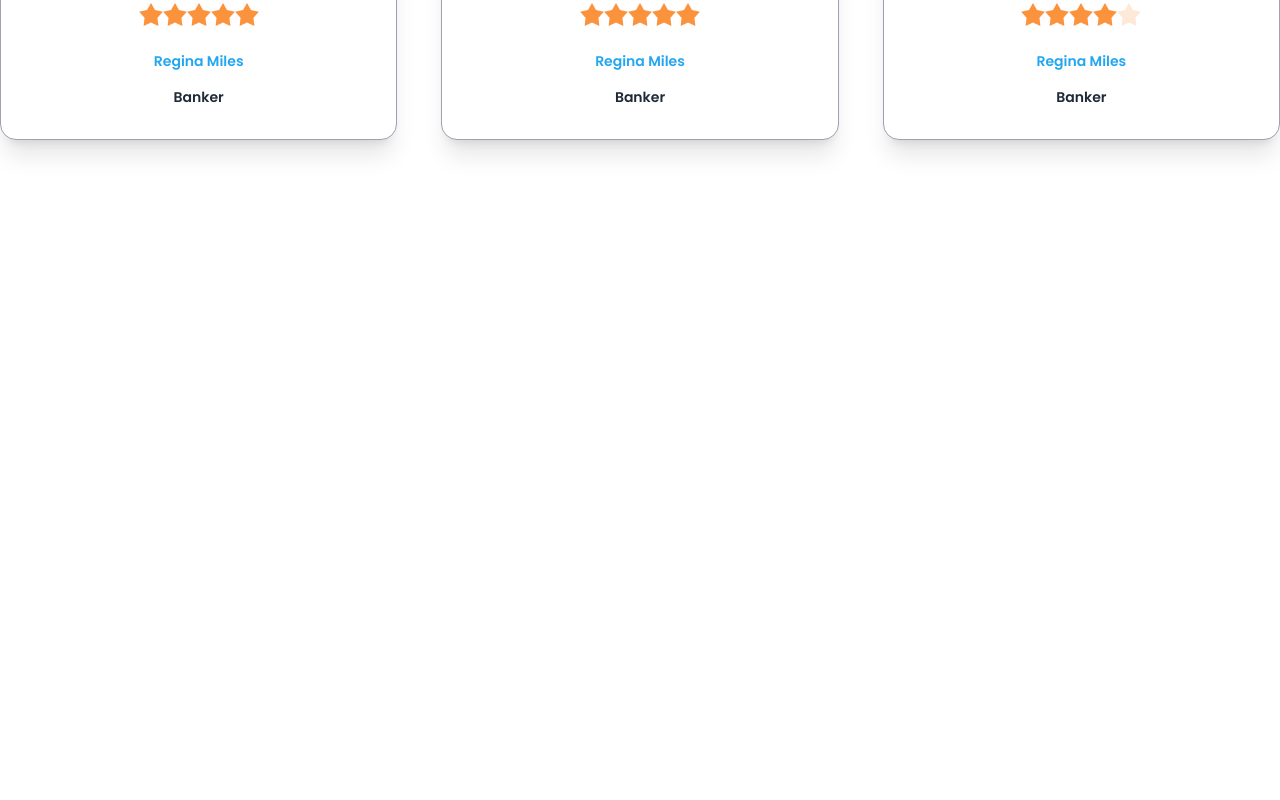
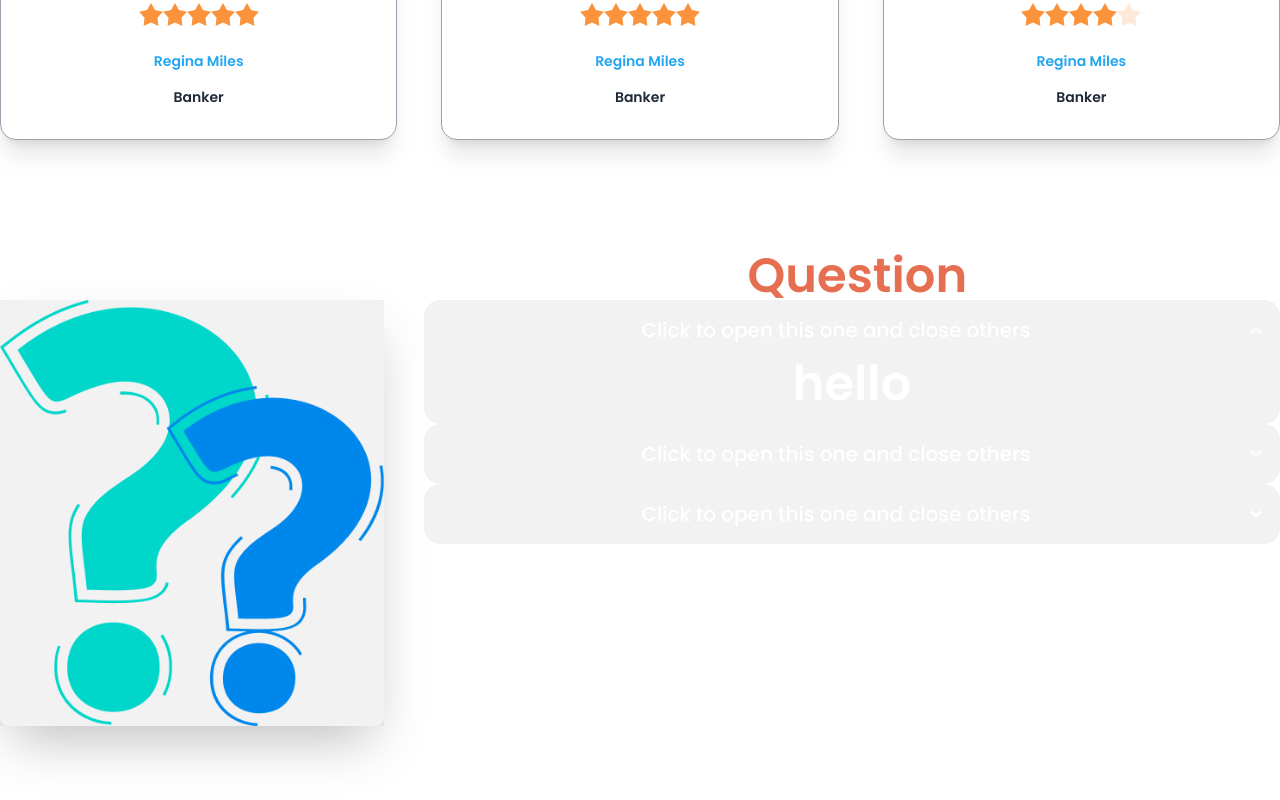
Before and after one commit to rakib4190/bike-zone, a plain HTML site: page index.html in a window 1280 px wide. Shown: the part 1844-2644 px from the top of the page. Before the commit the page ends 2096 px from the top, so only its background shows below. Drawn offline with nearby package versions, Linux system fonts and the light colour scheme.

Commit message:
faq added without reponsive

```diff
--- a/index.html
+++ b/index.html
@@ -267,6 +267,49 @@
         </div>
       </section>
       <!-- happy clients section end -->
+      <!-- faq section start  -->
+      <section class="my-28">
+        <section class="text-5xl font-semibold text-center text-white pb-9">
+          Frequently Asked <span class="text-primary-bc">Question</span>
+          <div class="flex gap-10">
+            <div class=" bg-base-200">
+              <div class=" flex-1">
+                <img src="./images/others/faq.png" class="max-w-sm rounded-lg shadow-2xl" />
+              </div>
+            </div>
+            <div class="flex-1">
+              <div class="collapse collapse-arrow bg-base-200">
+                <input type="radio" name="my-accordion-2" checked="checked" />
+                <div class="collapse-title text-xl font-medium">
+                  Click to open this one and close others
+                </div>
+                <div class="collapse-content">
+                  <p>hello</p>
+                </div>
+              </div>
+              <div class="collapse collapse-arrow bg-base-200">
+                <input type="radio" name="my-accordion-2" />
+                <div class="collapse-title text-xl font-medium">
+                  Click to open this one and close others
+                </div>
+                <div class="collapse-content">
+                  <p>hello</p>
+                </div>
+              </div>
+              <div class="collapse collapse-arrow bg-base-200">
+                <input type="radio" name="my-accordion-2" />
+                <div class="collapse-title text-xl font-medium">
+                  Click to open this one and close others
+                </div>
+                <div class="collapse-content">
+                  <p>hello</p>
+                </div>
+              </div>
+            </div>
+          </div>
+        </section>
+
+      <!-- faq section end -->
     </main>
     <!-- main section end here  -->
     <!-- footer start here -->
```
